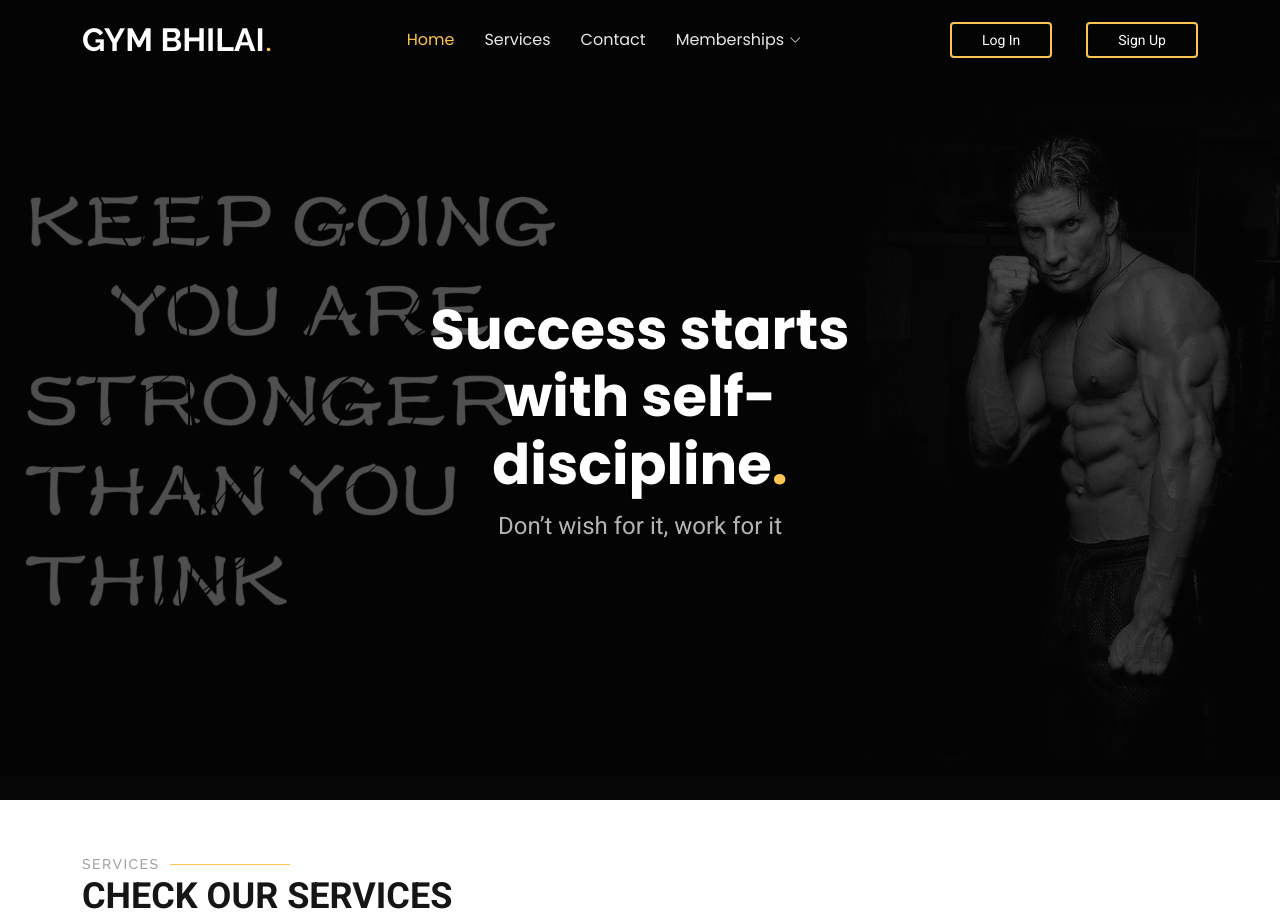
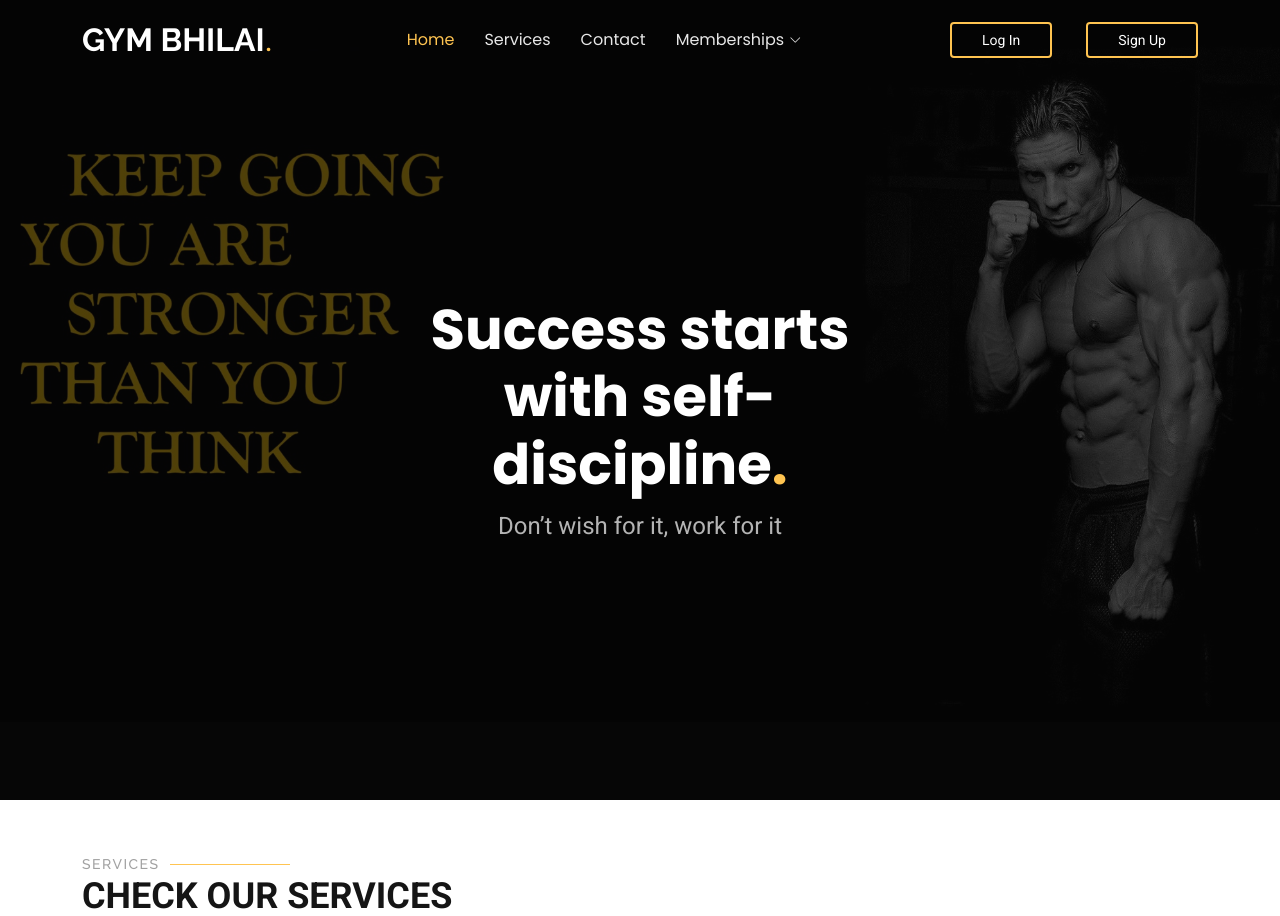
Before and after one commit to Blackbeardpir8/gym-, a Django app: page / in a window 1280 px wide. Shown: the top 916 px of the page. Run offline with Django 5.2, Linux system fonts and the light colour scheme; some libraries are stand-ins or nearby versions.

Commit message:
pre deploy check3

```diff
--- a/templates/base.html
+++ b/templates/base.html
@@ -78,7 +78,7 @@
     <!-- Hero Section -->
     <section id="hero" class="hero section dark-background">
 
-      <img src="static/assets/img/home.jpg" alt="Home Image" style="width:100%; height:auto;" data-aos="fade-in">
+      <img src="static/assets/img/home1.jpg" alt="Home Image" style="width:100%; height:auto;" data-aos="fade-in">
 
 
       <div class="container">
--- a/templates/index.html
+++ b/templates/index.html
@@ -81,7 +81,7 @@
     <!-- Hero Section -->
     <section id="hero" class="hero section dark-background">
 
-      <img src="static/assets/img/home.jpg" alt="Home Image" style="width:100%; height:auto;" data-aos="fade-in">
+      <img src="static/assets/img/home1.jpg" alt="Home Image" style="width:100%; height:auto;" data-aos="fade-in">
 
 
       <div class="container">
```
Also changed, not shown: static/assets/img/home.jpg (deleted), static/assets/img/home1.jpg (added).
